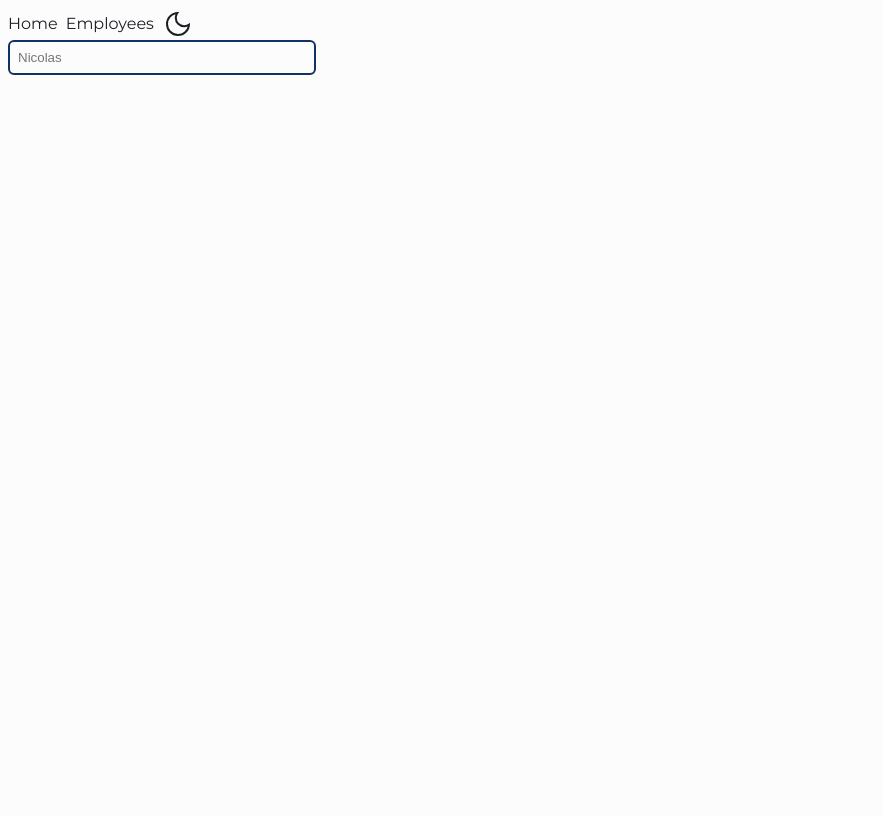
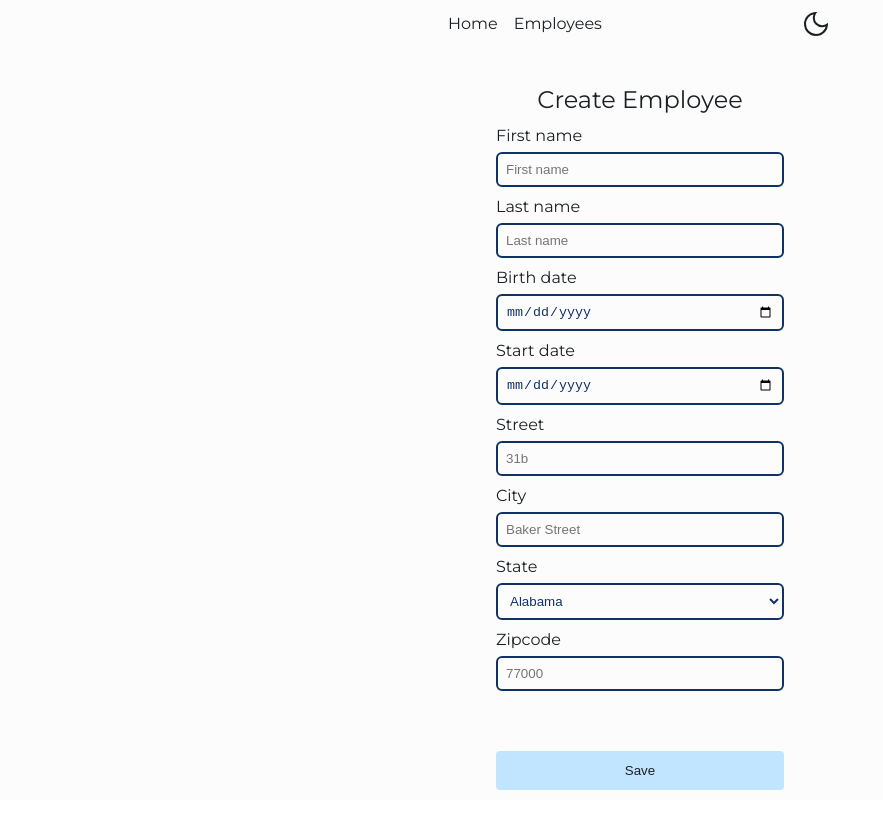
Before and after one commit to Nicoka11/OCR-14, a React (Vite) app: page / in a window 1280 px wide. Shown: the whole page, without its empty margins (0-883 px from the left). Built offline with nearby package versions, Linux system fonts and the light colour scheme.

Commit message:
feat: form done

```diff
--- a/package.json
+++ b/package.json
@@ -14,6 +14,7 @@
     "jotai": "^1.8.3",
     "react": "^18.2.0",
     "react-dom": "^18.2.0",
+    "react-hook-form": "^7.35.0",
     "react-router-dom": "^6.4.0"
   },
   "devDependencies": {
--- a/src/App.tsx
+++ b/src/App.tsx
@@ -13,12 +13,16 @@ const AppWrapper = styled("div", {
   padding: "$2",
   transition: "$default",
   color: "$slate12",
-  fontFamily: "$montserrat"
+  fontFamily: "$montserrat",
 });
 
 function App() {
   const [isDarkTheme] = useAtom(toggleDarkThemeAtom);
   const theme = isDarkTheme ? darkTheme : "";
+  const root = document.getElementById("root");
+  if (root)
+    root.style.cssText = `color-scheme: ${isDarkTheme ? "dark" : "light"} `;
+
   return (
     <AppWrapper className={theme}>
       <BrowserRouter>
--- /dev/null
+++ b/src/components/BaseElements.ts
@@ -0,0 +1,3 @@
+import { styled } from "@src/styles";
+
+export const Box = styled("div");
--- a/src/components/Buttons.ts
+++ b/src/components/Buttons.ts
@@ -1,7 +1,8 @@
 import { styled } from "@src/styles";
 
 export const ButtonPrimary = styled("button", {
-  padding: "$2 $4",
+  padding: "$3 $6",
+  width: "$full",
   backgroundColor: "$blue5",
   color: "$slate12",
   border: "none",
--- a/src/components/Navbar.tsx
+++ b/src/components/Navbar.tsx
@@ -1,6 +1,7 @@
 import { StaticRoutes } from "@src/constants";
 import { styled } from "@src/styles";
 import { Link } from "react-router-dom";
+import { Box } from "./BaseElements";
 import ThemeSwitch from "./ThemeSwitch";
 
 const NavLink = styled(Link, {
@@ -11,17 +12,26 @@ const NavLink = styled(Link, {
 const Flex = styled("div", {
   display: "flex",
   alignItems: "center",
-  gap: "$2",
+  gap: "$4",
+});
+
+const Header = styled("header", {
+  as: "header",
+  width: "$96",
+  display: "flex",
+  justifyContent: "space-between",
+  margin: "0 auto",
+  marginBottom: "$12",
 });
 
 const Navbar = () => (
-  <header>
+  <Header>
     <Flex>
       <NavLink to={StaticRoutes.Home}>Home</NavLink>
       <NavLink to={StaticRoutes.Employees}>Employees</NavLink>
-      <ThemeSwitch />
     </Flex>
-  </header>
+    <ThemeSwitch />
+  </Header>
 );
 
 export default Navbar;
--- /dev/null
+++ b/src/components/NewEmployeeForm.tsx
@@ -0,0 +1,134 @@
+import { styled } from "@src/styles";
+import { useForm } from "react-hook-form";
+import { ButtonPrimary } from "./Buttons";
+import Input from "./Input";
+import { UsStates } from "@src/constants";
+import { Box } from "./BaseElements";
+
+enum FormFields {
+  FirstName = "first-name",
+  LastName = "last-name",
+  BirthDate = "date-of-birth",
+  StartDate = "start-date",
+  AddressStreet = "street",
+  AddressCity = "city",
+  AddressState = "state",
+  AddressZipCode = "zip-code",
+}
+
+const Heading = styled("h1", {
+  marginBottom: "$4",
+  fontSize: "1.5rem",
+  textAlign: "center",
+});
+
+const Form = styled("div", {
+  display: "flex",
+  flexDirection: "column",
+  gap: "$3",
+  width: "$full",
+  maxWidth: "$72",
+});
+
+const Group = styled("div", {
+  display: "flex",
+  flexDirection: "column",
+  gap: "$2",
+  width: "100%",
+});
+
+const NewEmployeeForm = () => {
+  const { register, handleSubmit } = useForm();
+
+  return (
+    <Box
+      css={{
+        display: "flex",
+        flexDirection: "column",
+        alignItems: "center",
+      }}
+    >
+      <Heading>Create Employee</Heading>
+      <Form onSubmit={handleSubmit((data) => console.log(data))}>
+        <Group>
+          <label htmlFor={FormFields.FirstName}>First name</label>
+          <Input
+            {...register(FormFields.FirstName)}
+            placeholder="First name"
+            id={FormFields.FirstName}
+          />
+        </Group>
+        <Group>
+          <label htmlFor={FormFields.LastName}>Last name</label>
+          <Input
+            {...register(FormFields.LastName)}
+            placeholder="Last name"
+            id={FormFields.LastName}
+          />
+        </Group>
+        <Group>
+          <label htmlFor={FormFields.BirthDate}>Birth date</label>
+          <Input
+            type="date"
+            {...register(FormFields.BirthDate)}
+            id={FormFields.BirthDate}
+          />
+        </Group>
+        <Group>
+          <label htmlFor={FormFields.StartDate}>Start date</label>
+          <Input
+            type="date"
+            {...register(FormFields.StartDate)}
+            id={FormFields.StartDate}
+          />
+        </Group>
+
+        <Group>
+          <label htmlFor={FormFields.AddressStreet}>Street</label>
+          <Input
+            {...register(FormFields.AddressStreet)}
+            placeholder="31b"
+            id={FormFields.AddressStreet}
+          />
+        </Group>
+        <Group>
+          <label htmlFor={FormFields.AddressCity}>City</label>
+          <Input
+            {...register(FormFields.AddressCity)}
+            placeholder="Baker Street"
+            id={FormFields.AddressCity}
+          />
+        </Group>
+        <Group>
+          <label htmlFor={FormFields.AddressState}>State</label>
+          <Input
+            as="select"
+            {...register(FormFields.AddressState)}
+            placeholder="Arizona"
+            id={FormFields.AddressState}
+          >
+            {UsStates.map((state) => (
+              <option value={state.abbreviation}>{state.name}</option>
+            ))}
+          </Input>
+        </Group>
+        <Group>
+          <label htmlFor={FormFields.AddressZipCode}>Zipcode</label>
+          <Input
+            {...register(FormFields.AddressZipCode)}
+            placeholder="77000"
+            id={FormFields.AddressZipCode}
+          />
+        </Group>
+        <ButtonPrimary
+          as="input"
+          type="submit"
+          value="Save"
+          css={{ marginTop: "$12" }}
+        />
+      </Form>
+    </Box>
+  );
+};
+
+export default NewEmployeeForm;
--- a/src/components/ThemeSwitch.tsx
+++ b/src/components/ThemeSwitch.tsx
@@ -6,9 +6,14 @@ import { ButtonGhost } from "./Buttons";
 const ThemeSwitch = () => {
   const [isDarkTheme, setIsDarkTheme] = useAtom(toggleDarkThemeAtom);
   const icon = isDarkTheme ? <LightThemeIcon /> : <DarkThemeIcon />;
+
+  function onClickHandler(): void {
+    setIsDarkTheme(!isDarkTheme);
+  }
+
   return (
     <ButtonGhost
-      onClick={() => setIsDarkTheme(!isDarkTheme)}
+      onClick={onClickHandler}
       css={{
         height: "$8",
         width: "$8",
--- a/src/constants.ts
+++ b/src/constants.ts
@@ -2,3 +2,242 @@ export enum StaticRoutes {
   Home = "/",
   Employees = "/employee-list",
 }
+
+export const UsStates = [
+  {
+    name: "Alabama",
+    abbreviation: "AL",
+  },
+  {
+    name: "Alaska",
+    abbreviation: "AK",
+  },
+  {
+    name: "American Samoa",
+    abbreviation: "AS",
+  },
+  {
+    name: "Arizona",
+    abbreviation: "AZ",
+  },
+  {
+    name: "Arkansas",
+    abbreviation: "AR",
+  },
+  {
+    name: "California",
+    abbreviation: "CA",
+  },
+  {
+    name: "Colorado",
+    abbreviation: "CO",
+  },
+  {
+    name: "Connecticut",
+    abbreviation: "CT",
+  },
+  {
+    name: "Delaware",
+    abbreviation: "DE",
+  },
+  {
+    name: "District Of Columbia",
+    abbreviation: "DC",
+  },
+  {
+    name: "Federated States Of Micronesia",
+    abbreviation: "FM",
+  },
+  {
+    name: "Florida",
+    abbreviation: "FL",
+  },
+  {
+    name: "Georgia",
+    abbreviation: "GA",
+  },
+  {
+    name: "Guam",
+    abbreviation: "GU",
+  },
+  {
+    name: "Hawaii",
+    abbreviation: "HI",
+  },
+  {
+    name: "Idaho",
+    abbreviation: "ID",
+  },
+  {
+    name: "Illinois",
+    abbreviation: "IL",
+  },
+  {
+    name: "Indiana",
+    abbreviation: "IN",
+  },
+  {
+    name: "Iowa",
+    abbreviation: "IA",
+  },
+  {
+    name: "Kansas",
+    abbreviation: "KS",
+  },
+  {
+    name: "Kentucky",
+    abbreviation: "KY",
+  },
+  {
+    name: "Louisiana",
+    abbreviation: "LA",
+  },
+  {
+    name: "Maine",
+    abbreviation: "ME",
+  },
+  {
+    name: "Marshall Islands",
+    abbreviation: "MH",
+  },
+  {
+    name: "Maryland",
+    abbreviation: "MD",
+  },
+  {
+    name: "Massachusetts",
+    abbreviation: "MA",
+  },
+  {
+    name: "Michigan",
+    abbreviation: "MI",
+  },
+  {
+    name: "Minnesota",
+    abbreviation: "MN",
+  },
+  {
+    name: "Mississippi",
+    abbreviation: "MS",
+  },
+  {
+    name: "Missouri",
+    abbreviation: "MO",
+  },
+  {
+    name: "Montana",
+    abbreviation: "MT",
+  },
+  {
+    name: "Nebraska",
+    abbreviation: "NE",
+  },
+  {
+    name: "Nevada",
+    abbreviation: "NV",
+  },
+  {
+    name: "New Hampshire",
+    abbreviation: "NH",
+  },
+  {
+    name: "New Jersey",
+    abbreviation: "NJ",
+  },
+  {
+    name: "New Mexico",
+    abbreviation: "NM",
+  },
+  {
+    name: "New York",
+    abbreviation: "NY",
+  },
+  {
+    name: "North Carolina",
+    abbreviation: "NC",
+  },
+  {
+    name: "North Dakota",
+    abbreviation: "ND",
+  },
+  {
+    name: "Northern Mariana Islands",
+    abbreviation: "MP",
+  },
+  {
+    name: "Ohio",
+    abbreviation: "OH",
+  },
+  {
+    name: "Oklahoma",
+    abbreviation: "OK",
+  },
+  {
+    name: "Oregon",
+    abbreviation: "OR",
+  },
+  {
+    name: "Palau",
+    abbreviation: "PW",
+  },
+  {
+    name: "Pennsylvania",
+    abbreviation: "PA",
+  },
+  {
+    name: "Puerto Rico",
+    abbreviation: "PR",
+  },
+  {
+    name: "Rhode Island",
+    abbreviation: "RI",
+  },
+  {
+    name: "South Carolina",
+    abbreviation: "SC",
+  },
+  {
+    name: "South Dakota",
+    abbreviation: "SD",
+  },
+  {
+    name: "Tennessee",
+    abbreviation: "TN",
+  },
+  {
+    name: "Texas",
+    abbreviation: "TX",
+  },
+  {
+    name: "Utah",
+    abbreviation: "UT",
+  },
+  {
+    name: "Vermont",
+    abbreviation: "VT",
+  },
+  {
+    name: "Virgin Islands",
+    abbreviation: "VI",
+  },
+  {
+    name: "Virginia",
+    abbreviation: "VA",
+  },
+  {
+    name: "Washington",
+    abbreviation: "WA",
+  },
+  {
+    name: "West Virginia",
+    abbreviation: "WV",
+  },
+  {
+    name: "Wisconsin",
+    abbreviation: "WI",
+  },
+  {
+    name: "Wyoming",
+    abbreviation: "WY",
+  },
+];
--- a/src/pages/Home.tsx
+++ b/src/pages/Home.tsx
@@ -1,5 +1,5 @@
-import Input from "@src/components/Input";
+import NewEmployeeForm from "@src/components/NewEmployeeForm";
 
-const Home = () => <Input placeholder="Nicolas" />;
+const Home = () => <NewEmployeeForm/>;
 
 export default Home;
--- a/src/styles/reset.css
+++ b/src/styles/reset.css
@@ -129,3 +129,7 @@ table {
   border-collapse: collapse;
   border-spacing: 0;
 }
+
+* {
+  box-sizing: border-box;
+}
--- a/vite.config.ts
+++ b/vite.config.ts
@@ -9,9 +9,4 @@ export default defineConfig({
   resolve: {
     alias: [{ find: "@src", replacement: path.resolve(__dirname, "src") }],
   },
-  server: {
-    watch: {
-      usePolling: true,
-    },
-  },
 });
```
Also changed, not shown: 1 other file (tests, documents, lock files or other folders).
